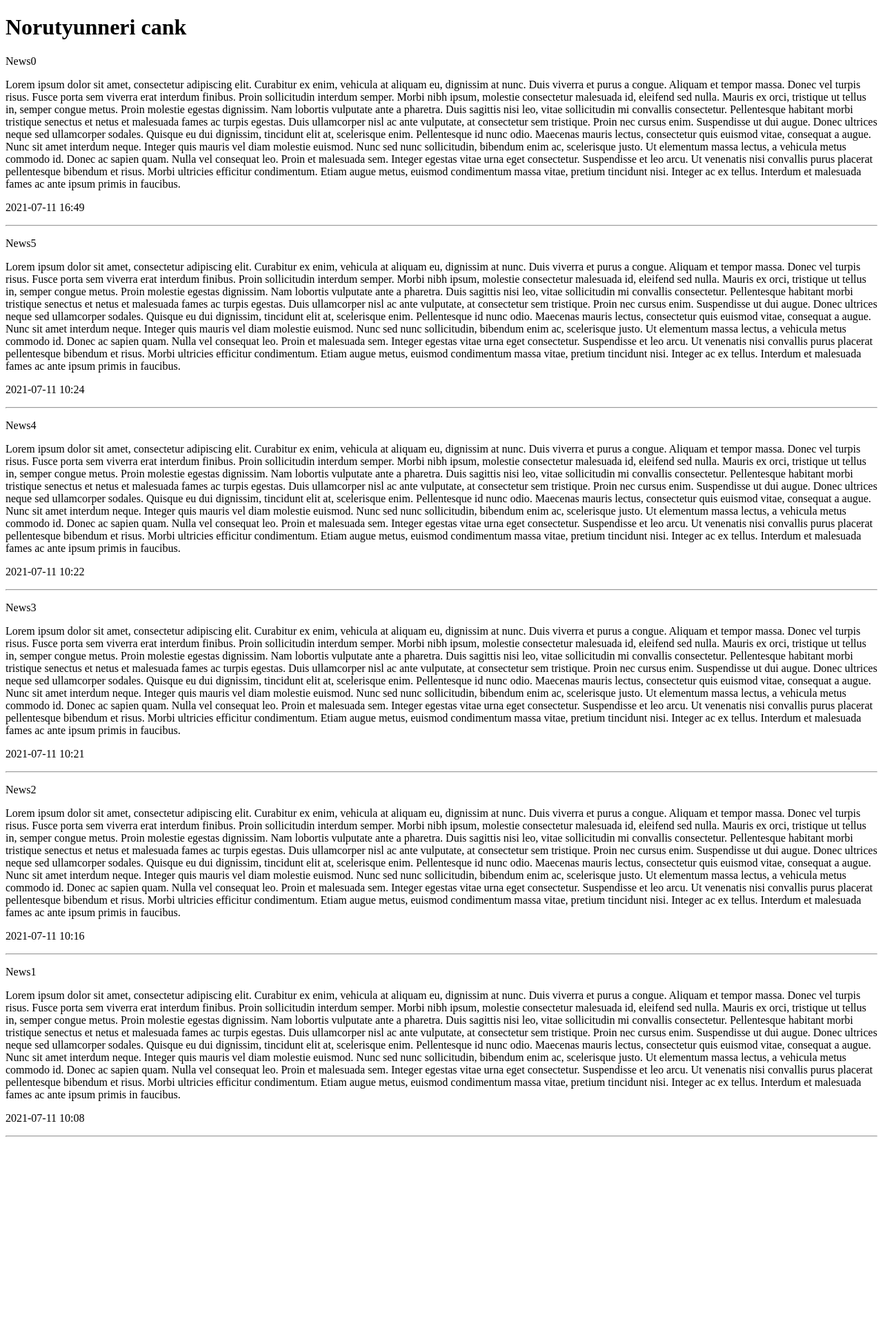
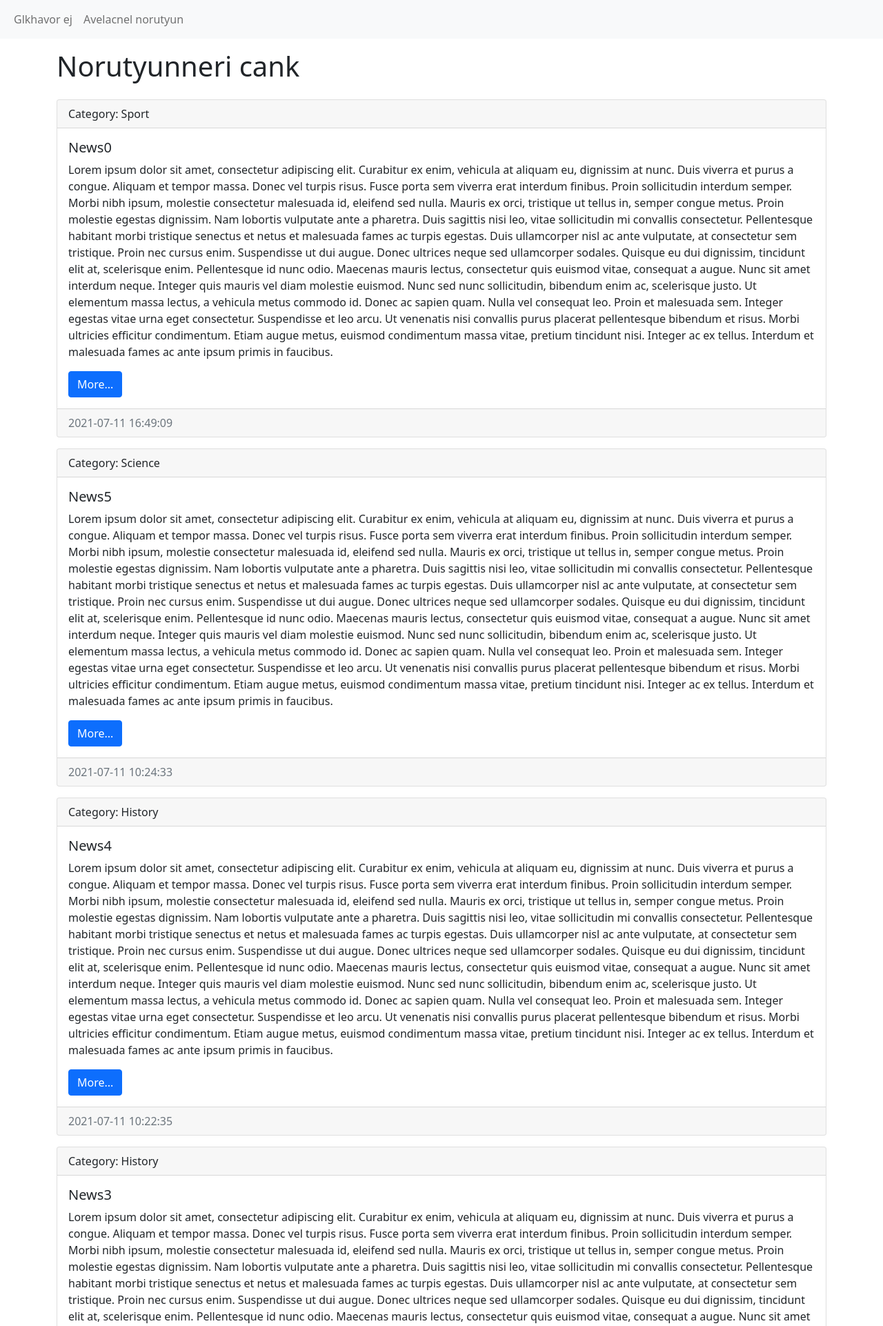
Before and after one commit to Yeva9/ITC-projects, a Django app: page / in a window 1280 px wide. Shown: the top 1922 px of the page at 69% size. Before the commit the page ends 1648 px from the top, so only its background shows below. Run offline with Django 3.2, Linux system fonts and the light colour scheme; data comes from the database, SQL or seed files in the repository; both versions use the stored data as it was after the commit.

Commit message:
Added Bootstrap template.

```diff
--- a/Django/first_proj/mysite/news/templates/news/index.html
+++ b/Django/first_proj/mysite/news/templates/news/index.html
@@ -1,19 +1,58 @@
-<!DOCTYPE html>
+<!doctype html>
 <html lang="en">
 <head>
-    <meta charset="UTF-8">
+    <meta charset="utf-8">
+    <meta content="width=device-width, initial-scale=1" name="viewport">
+
+    <link crossorigin="anonymous" href="https://cdn.jsdelivr.net/npm/bootstrap@5.0.2/dist/css/bootstrap.min.css"
+          integrity="sha384-EVSTQN3/azprG1Anm3QDgpJLIm9Nao0Yz1ztcQTwFspd3yD65VohhpuuCOmLASjC" rel="stylesheet">
+
     <title>{{title}}</title>
 </head>
 <body>
-<h1>{{title}}</h1>
+<nav class="navbar navbar-expand-lg navbar-light bg-light">
+    <div class="container-fluid">
+        <button aria-controls="navbarSupportedContent" aria-expanded="false" aria-label="Toggle navigation"
+                class="navbar-toggler"
+                data-bs-target="#navbarSupportedContent" data-bs-toggle="collapse" type="button">
+            <span class="navbar-toggler-icon"></span>
+        </button>
+        <div class="collapse navbar-collapse" id="navbarSupportedContent">
+            <ul class="navbar-nav me-auto mb-2 mb-lg-0">
+                <li class="nav-item"><a class="nav-link" href="/">Glkhavor ej</a></li>
+                <li class="nav-item"><a class="nav-link" href="/">Avelacnel norutyun</a></li>
+            </ul>
+        </div>
+    </div>
+</nav>
 
-{% for in in news %}
-    <div>
-        <p>{{in.title}}</p>
-        <p>{{in.content}}</p>
-        <p>{{in.created_at|date:'Y-m-d H:i'}}</p>
-        <hr>
+<div class="container mt-3">
+    <h1>{{ title }}</h1>
+    <div class="row">
+        <div class="col-md-12">
+            {% for item in news %}
+            <div class="card mt-3">
+                <div class="card-header">
+                    Category: {{ item.category }}
+                </div>
+                <div class="card-body">
+                    <h5 class="card-title">{{ item.title }}</h5>
+                    <p class="card-text">{{ item.content }}</p>
+                    <a class="btn btn-primary" href="#">More...</a>
+                </div>
+                <div class="card-footer text-muted">
+                    {{ item.created_at|date:'Y-m-d H:i:s' }}
+                </div>
+            </div>
+
+            {% endfor %}
+        </div>
     </div>
-{% endfor %}
+</div>
+
+<script crossorigin="anonymous"
+        integrity="sha384-MrcW6ZMFYlzcLA8Nl+NtUVF0sA7MsXsP1UyJoMp4YLEuNSfAP+JcXn/tWtIaxVXM"
+        src="https://cdn.jsdelivr.net/npm/bootstrap@5.0.2/dist/js/bootstrap.bundle.min.js"></script>
+
 </body>
 </html>
```
Also changed, not shown: Django/first_proj/mysite/db.sqlite3.
